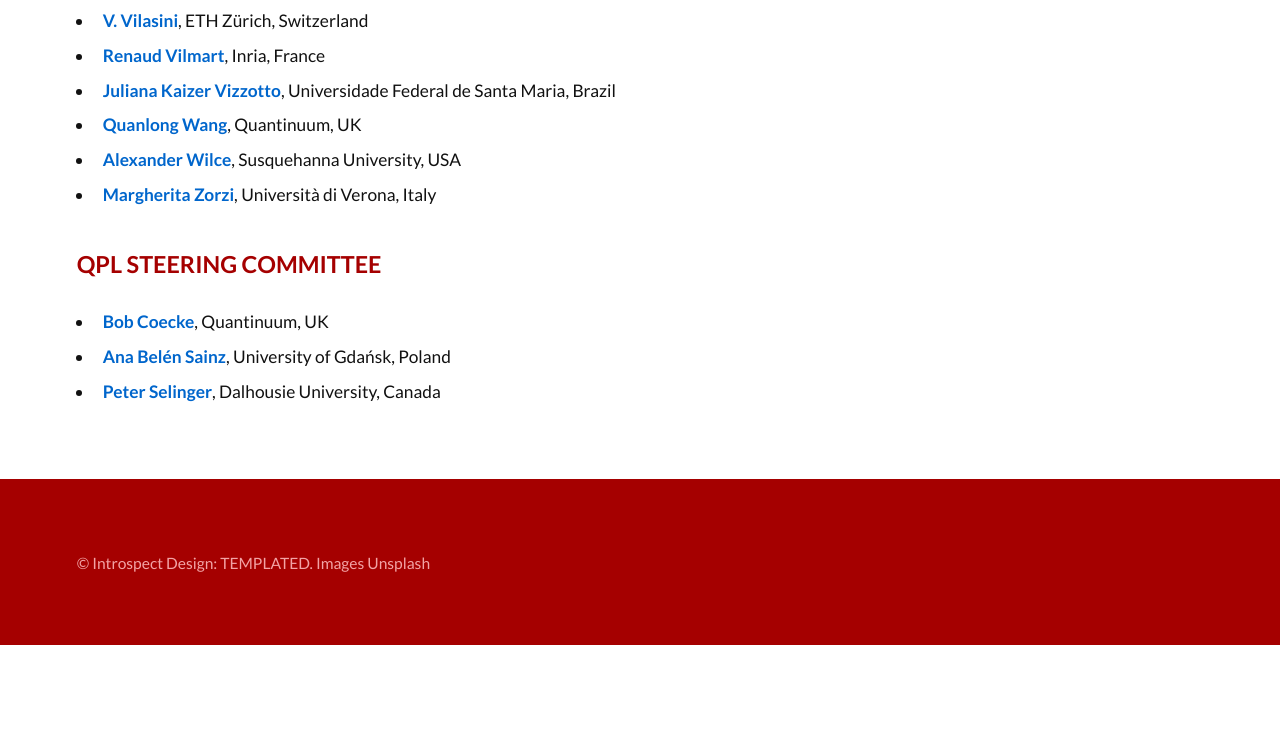
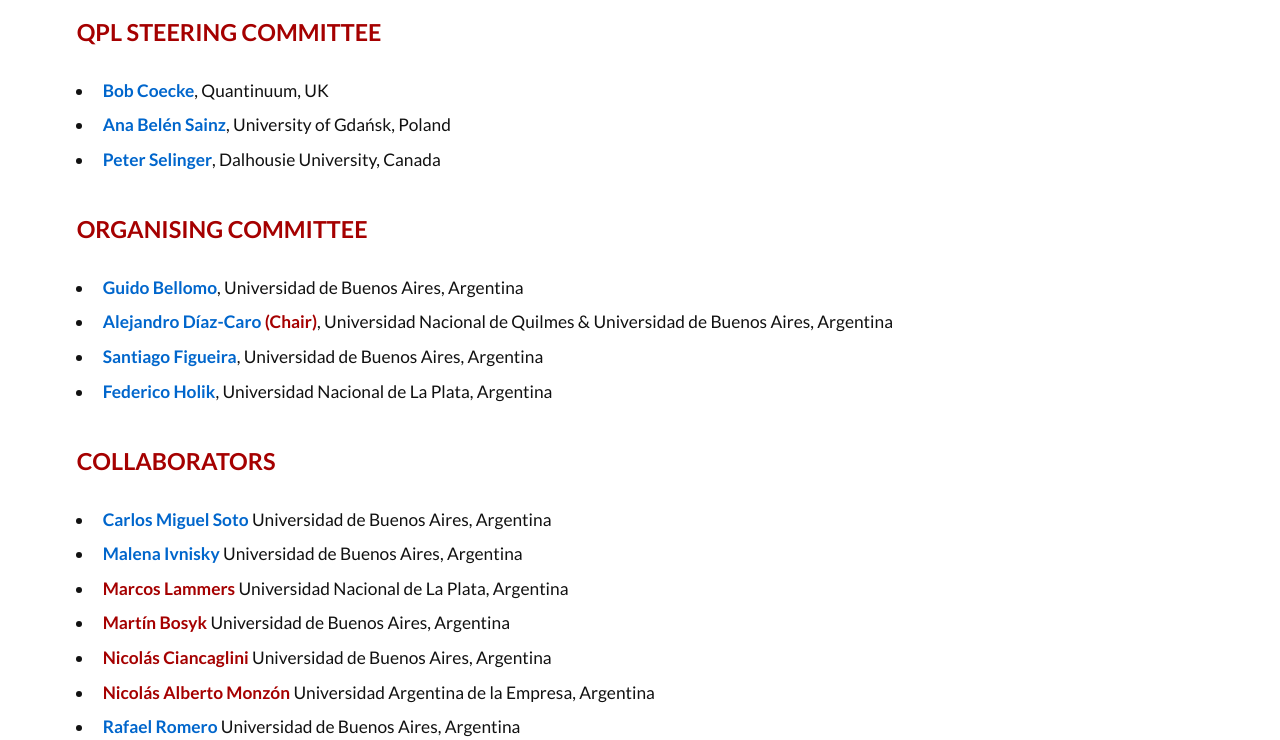
Before and after one commit to qpl2024/qpl2024.github.io, a plain HTML site: page committees.html in a window 1280 px wide. Shown: the part 2060-2800 px from the top of the page. Before the commit the page ends 2705 px from the top, so only its background shows below. Drawn offline with Linux system fonts and the light colour scheme.

Commit message:
Collaborators

```diff
--- a/committees.html
+++ b/committees.html
@@ -58,19 +58,6 @@
 	<!-- Main -->
 	<section id="main">
 		<div class="inner">
-			<header>
-			<h3>Organising Committee</h3>
-			</header>
-			<ul>
-				<li><strong><a href="https://scholar.google.com.ar/citations?user=1n7YFKwAAAAJ&hl=en">Guido
-							Bellomo</a></strong>, Universidad de Buenos Aires, Argentina</li>
-				<li><strong><a href="https://staff.dc.uba.ar/adiazcaro/">Alejandro D&iacute;az-Caro</a></strong>
-					<strong>(Chair)</strong>, Universidad Nacional de Quilmes &amp; Universidad de Buenos Aires, Argentina</li>
-				<li><strong><a href="https://glyc.dc.uba.ar/santiago/">Santiago Figueira</a></strong>, Universidad de Buenos
-					Aires, Argentina</li>
-				<li><strong><a href="https://scholar.google.it/citations?user=kJkpc2UAAAAJ&hl=en">Federico Holik</a></strong>,
-					Universidad Nacional de La Plata, Argentina</li>
-			</ul>
 				<header>
 					<h3>Program committee co-chairs</h3>
 				</header>
@@ -185,6 +172,32 @@
 				<li><strong><a href="https://www.mathstat.dal.ca/~selinger/">Peter Selinger</a></strong>, Dalhousie University,
 					Canada</li>
 			</ul>
+			<header>
+			<h3>Organising Committee</h3>
+			</header>
+			<ul>
+				<li><strong><a href="https://scholar.google.com.ar/citations?user=1n7YFKwAAAAJ&hl=en">Guido
+							Bellomo</a></strong>, Universidad de Buenos Aires, Argentina</li>
+				<li><strong><a href="https://staff.dc.uba.ar/adiazcaro/">Alejandro D&iacute;az-Caro</a></strong>
+					<strong>(Chair)</strong>, Universidad Nacional de Quilmes &amp; Universidad de Buenos Aires, Argentina</li>
+				<li><strong><a href="https://glyc.dc.uba.ar/santiago/">Santiago Figueira</a></strong>, Universidad de Buenos
+					Aires, Argentina</li>
+				<li><strong><a href="https://scholar.google.it/citations?user=kJkpc2UAAAAJ&hl=en">Federico Holik</a></strong>,
+					Universidad Nacional de La Plata, Argentina</li>
+			</ul>
+			<header>
+				<h3>Collaborators</h3>
+			</header>
+			<ul>
+				<li><strong><a href="https://reedef.dev/">Carlos Miguel Soto</a></strong>	Universidad de Buenos Aires, Argentina</li>
+				<li><strong><a href="https://mivnisky.github.io/">Malena Ivnisky</a></strong> Universidad de Buenos Aires, Argentina</li>
+				<li><strong>Marcos Lammers</strong> Universidad Nacional de La Plata, Argentina</li>
+				<li><strong>Martín Bosyk</strong> Universidad de Buenos Aires, Argentina</li>
+				<li><strong>Nicolás Ciancaglini</strong> Universidad de Buenos Aires, Argentina</li>
+				<li><strong>Nicolás Alberto Monzón</strong> Universidad Argentina de la Empresa, Argentina</li>
+				<li><strong><a href="https://leafarromero.github.io/">Rafael Romero</a></strong> Universidad de Buenos Aires, Argentina</li>
+				<li><strong>Santiago Cifuentes</strong> Universidad de Buenos Aires, Argentina</li>
+			</ul>
 		</div>
 	</section>
 
```
